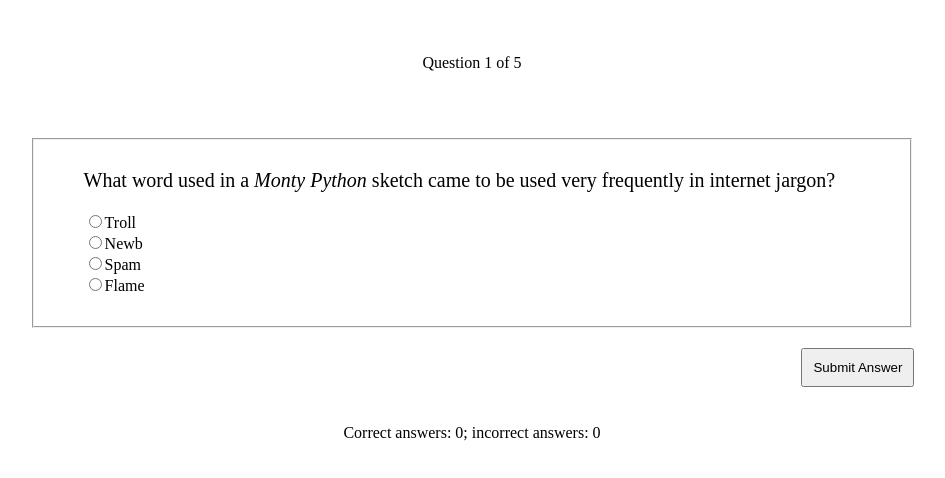
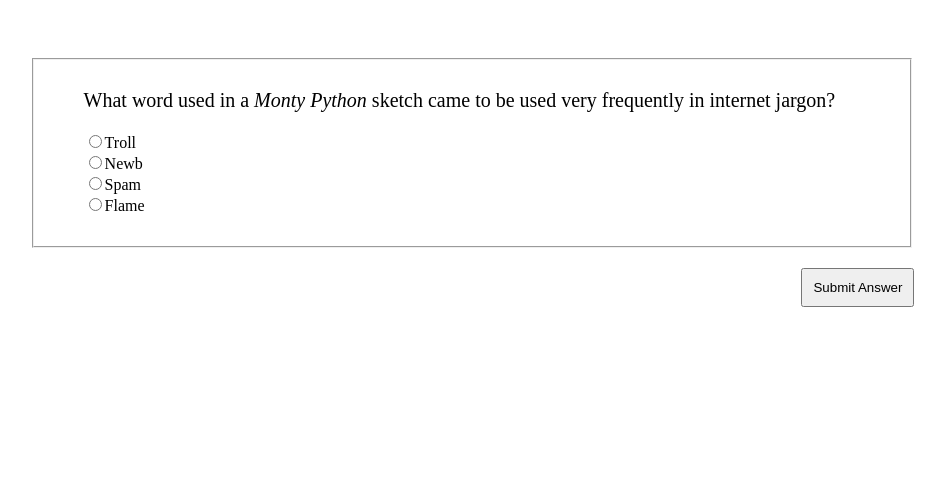
Before and after one commit to testinnplayin/quiz-app, a plain HTML site: page index.html in a window 1280 px wide. Shown: the whole page, without its empty margins (168-1113 px from the left). Drawn offline with nearby package versions, Linux system fonts and the light colour scheme.

Commit message:
added a hide style to score and current question

```diff
--- a/index.html
+++ b/index.html
@@ -12,7 +12,7 @@
 </head>
 <body>
 	<header>
-		<section class="current-question">
+		<section class="hidden current-question">
 			<p><span>Question 1 of 5</span></p>
 		</section>
 	</header>
@@ -32,7 +32,7 @@
 				<button class="submit-btn" type="submit">Submit Answer</button>
 			</form>
 		</section>
-		<section class="score">
+		<section class="hidden score">
 			<p><span>Correct answers: 0; incorrect answers: 0</span></p>
 		</section>
 	</main>
--- a/styles/main.css
+++ b/styles/main.css
@@ -40,3 +40,7 @@ fieldset {
 .input-group {
 	margin-top: 20px;
 }
+
+.hidden {
+	display: none;
+}
```
